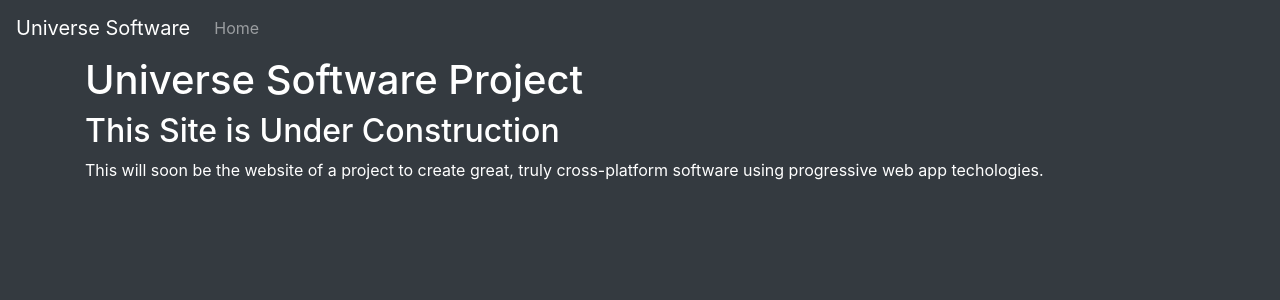
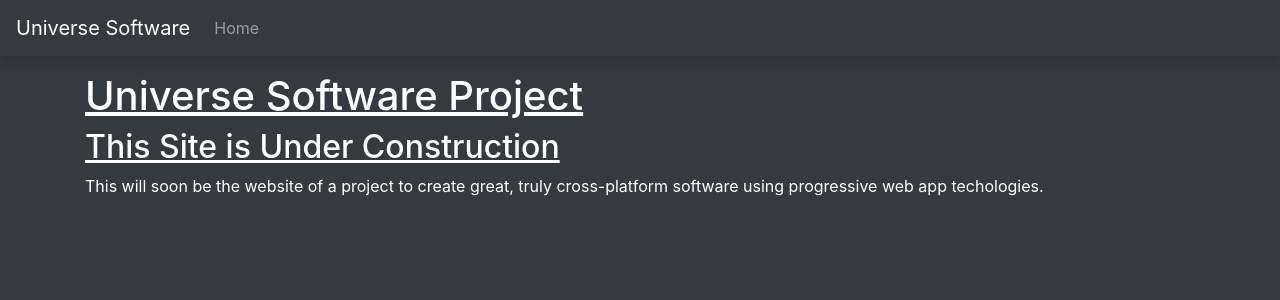
Before and after one commit to universe-software/universe-software.github.io, a Jekyll site: the page built from README.md, in a window 1280 px wide. Shown: the top 300 px of the page. Built offline with Jekyll 4.4.1, drawn with Linux system fonts in a browser that asks for light colours; our own code applies the rules of GitHub Pages for plain Markdown files.

Commit message:
Style Fixes

```diff
--- a/_layouts/default.html
+++ b/_layouts/default.html
@@ -6,9 +6,14 @@
     <meta name="viewport" content="width=device-width, initial-scale=1.0" />
     <link rel="stylesheet" href="/assets/css/bootstrap.css" />
     <link rel="stylesheet" href="/assets/css/fontawesome.css" />
+    <style>
+        h1, h2, h3, h4, h5, h6 {
+            text-decoration: underline;
+        }
+    </style>
 </head>
 <body class="bg-dark text-white">
-    <nav class="navbar navbar-expand-md navbar-dark bg-dark">
+    <nav class="navbar navbar-expand-md navbar-dark bg-dark shadow">
         <a class="navbar-brand" href="/">Universe Software</a>
         <button class="navbar-toggler" type="button" data-toggle="collapse" data-target="#navbarSupportedContent" aria-controls="navbarSupportedContent" aria-expanded="false" aria-label="Toggle navigation">
             <span class="navbar-toggler-icon"></span>
@@ -21,7 +26,7 @@
             </ul>
         </div>
     </nav>
-    <main class="container">
+    <main class="container mt-3">
         {{ content }}
     </main>
 </body>
```
